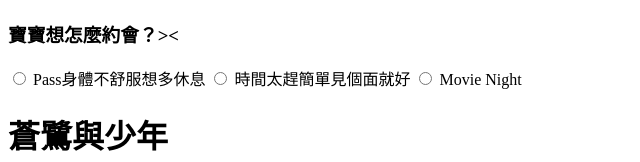
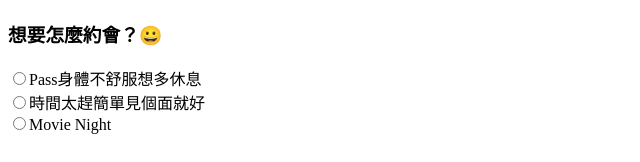
Before and after one commit to RueLin/BR9, a plain HTML site: page index.html in a window 1280 px wide. Shown: the part 384-546 px from the top of the page, without its empty margins (0-640 px from the left). Drawn offline with Linux system fonts and the light colour scheme.

Commit message:
Update index.html

```diff
--- a/index.html
+++ b/index.html
@@ -23,10 +23,10 @@
     <img src="https://media.tenor.com/_W2FjRBFfkcAAAAC/cat-please.gif" alt="Cute cat" style="width: 280px">
 
     <div>
-        <h3>寶寶想怎麼約會？><</h3>
-        <input name="date" type="radio"> Pass身體不舒服想多休息
-        <input name="date" type="radio"> 時間太趕簡單見個面就好
-        <input name="date" type="radio"> Movie Night
+        <h3>想要怎麼約會？😀</h3>
+        <input name="date" type="radio"><label for="date">Pass身體不舒服想多休息</lable></br>
+        <input name="date" type="radio"><label for="date">時間太趕簡單見個面就好</lable></br>
+        <input name="date" type="radio"><label for="date">Movie Night</lable></br>
     </div>
 
     <div>
```
